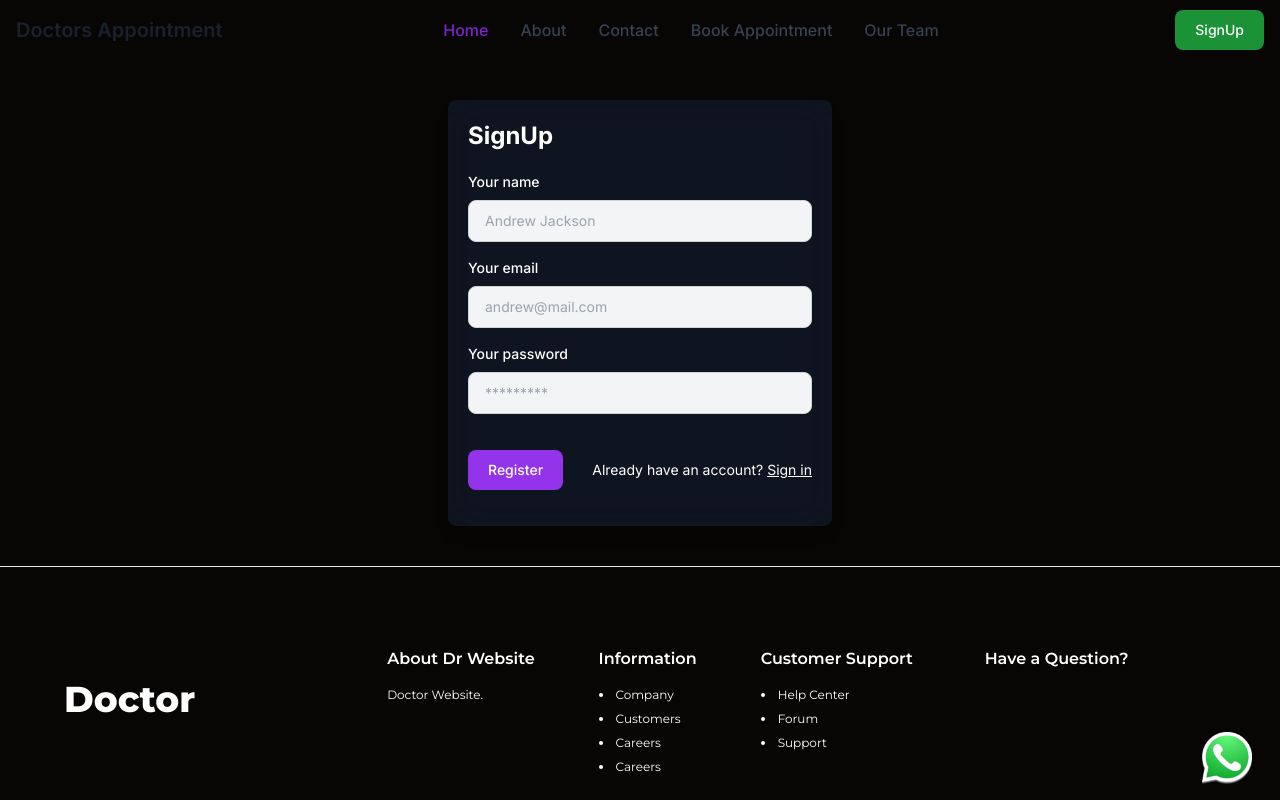
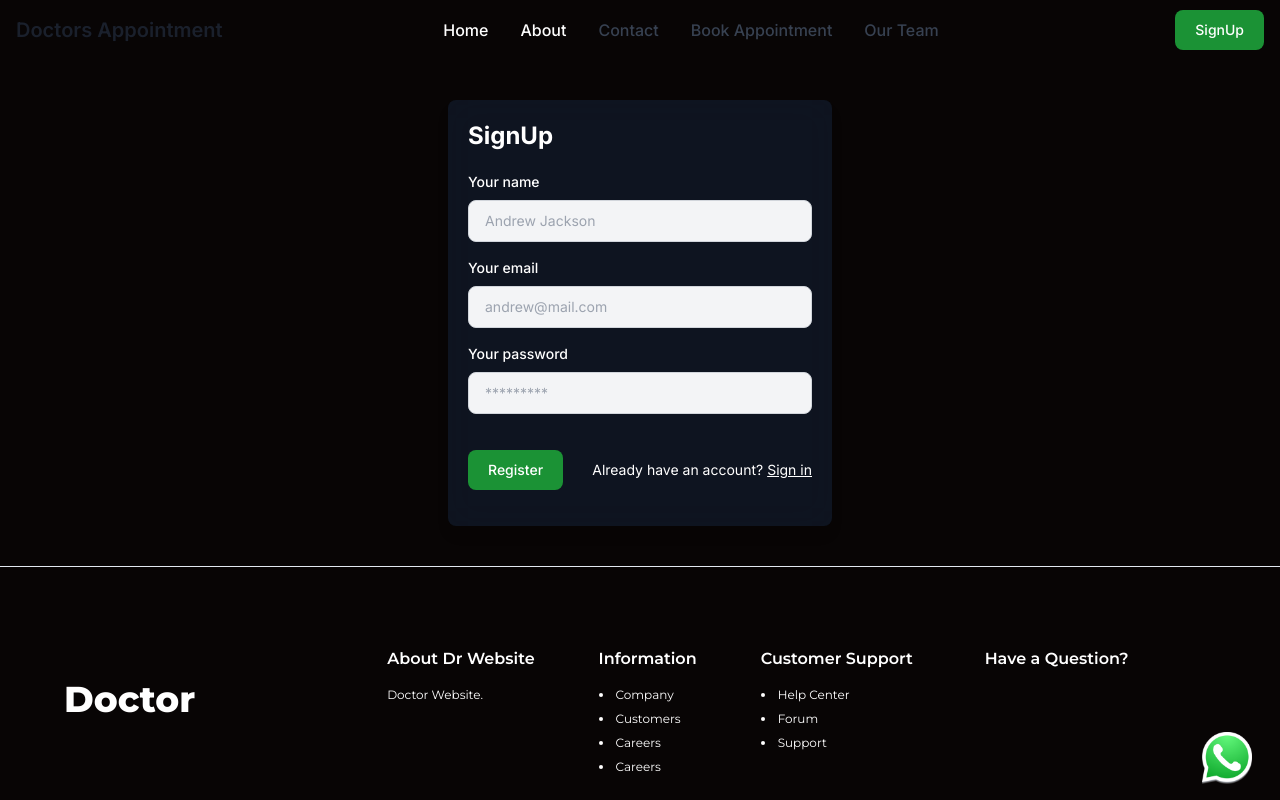
Before and after one commit to MuhammadZaidKhan/Nextjs-Doctors-Website, a Next.js app: page /signup in a window 1280 px wide. Built offline with nearby package versions, Linux system fonts and the light colour scheme.

Commit message:
Adjusting Navbar Text Colors

```diff
--- a/src/app/Components/Navbar.tsx
+++ b/src/app/Components/Navbar.tsx
@@ -30,7 +30,7 @@ const Navbar = () => {
             <button
               onClick={toggleNav}
               type="button"
-              className="inline-flex items-center p-2 ml-1 text-sm text-gray-500 rounded-lg lg:hidden hover:bg-gray-100 focus:outline-none focus:ring-2 focus:ring-gray-200 dark:text-gray-400 dark:hover:bg-gray-700 dark:focus:ring-gray-600"
+              className="inline-flex items-center p-2 ml-1 text-sm text-gray-500 rounded-lg lg:hidden hover:bg-gray-100 focus:outline-none focus:ring-2 focus:ring-gray-200 dark:text-white dark:hover:bg-green dark:focus:ring-gray-600"
             >
               <span className="sr-only">Open main menu</span>
               <svg
@@ -69,7 +69,7 @@ const Navbar = () => {
               <li>
                 <a
                   href="/"
-                  className="block py-2 pl-3 pr-4 text-white bg-purple-700 rounded lg:bg-transparent lg:text-purple-700 lg:p-0 dark:text-white"
+                  className="block py-2 pl-3 pr-4 text-white border-b border-gray-100 hover:bg-gray-50 lg:hover:bg-transparent lg:border-0 lg:hover:text-purple-700 lg:p-0 dark:text-white lg:dark:hover:text-gray-600 dark:hover:bg-green dark:hover:text-white lg:dark:hover:bg-transparent dark:border-gray-700"
                   aria-current="page"
                 >
                   Home
@@ -78,7 +78,7 @@ const Navbar = () => {
               <li>
                 <a
                   href="/about"
-                  className="block py-2 pl-3 pr-4 text-gray-700 border-b border-gray-100 hover:bg-gray-50 lg:hover:bg-transparent lg:border-0 lg:hover:text-purple-700 lg:p-0 dark:text-gray-400 lg:dark:hover:text-white dark:hover:bg-gray-700 dark:hover:text-white lg:dark:hover:bg-transparent dark:border-gray-700"
+                  className="block py-2 pl-3 pr-4 text-white border-b border-gray-100 hover:bg-gray-50 lg:hover:bg-transparent lg:border-0 lg:hover:text-purple-700 lg:p-0 dark:text-white lg:dark:hover:text-gray-600 dark:hover:bg-green dark:hover:text-white lg:dark:hover:bg-transparent dark:border-gray-700"
                 >
                   About
                 </a>
@@ -86,7 +86,7 @@ const Navbar = () => {
               <li>
                 <a
                   href="/contact"
-                  className="block py-2 pl-3 pr-4 text-gray-700 border-b border-gray-100 hover:bg-gray-50 lg:hover:bg-transparent lg:border-0 lg:hover:text-purple-700 lg:p-0 dark:text-gray-400 lg:dark:hover:text-white dark:hover:bg-gray-700 dark:hover:text-white lg:dark:hover:bg-transparent dark:border-gray-700"
+                  className="block py-2 pl-3 pr-4 text-gray-700 border-b border-gray-100 hover:bg-gray-50 lg:hover:bg-transparent lg:border-0 lg:hover:text-purple-700 lg:p-0 dark:text-white lg:dark:hover:text-gray-600 dark:hover:bg-green dark:hover:text-white lg:dark:hover:bg-transparent dark:border-gray-700"
                 >
                   Contact
                 </a>
@@ -94,7 +94,7 @@ const Navbar = () => {
               <li>
                 <a
                   href="/appointment"
-                  className="block py-2 pl-3 pr-4 text-gray-700 border-b border-gray-100 hover:bg-gray-50 lg:hover:bg-transparent lg:border-0 lg:hover:text-purple-700 lg:p-0 dark:text-gray-400 lg:dark:hover:text-white dark:hover:bg-gray-700 dark:hover:text-white lg:dark:hover:bg-transparent dark:border-gray-700"
+                  className="block py-2 pl-3 pr-4 text-gray-700 border-b border-gray-100 hover:bg-gray-50 lg:hover:bg-transparent lg:border-0 lg:hover:text-purple-700 lg:p-0 dark:text-white lg:dark:hover:text-gray-600 dark:hover:bg-green dark:hover:text-white lg:dark:hover:bg-transparent dark:border-gray-700"
                 >
                   Book Appointment
                 </a>
@@ -102,7 +102,7 @@ const Navbar = () => {
               <li>
                 <a
                   href="/team"
-                  className="block py-2 pl-3 pr-4 text-gray-700 border-b border-gray-100 hover:bg-gray-50 lg:hover:bg-transparent lg:border-0 lg:hover:text-purple-700 lg:p-0 dark:text-gray-400 lg:dark:hover:text-white dark:hover:bg-gray-700 dark:hover:text-white lg:dark:hover:bg-transparent dark:border-gray-700"
+                  className="block py-2 pl-3 pr-4 text-gray-700 border-b border-gray-100 hover:bg-gray-50 lg:hover:bg-transparent lg:border-0 lg:hover:text-purple-700 lg:p-0 dark:text-white lg:dark:hover:text-gray-600 dark:hover:bg-green dark:hover:text-white lg:dark:hover:bg-transparent dark:border-gray-700"
                 >
                   Our Team
                 </a>
--- a/src/app/signup/page.tsx
+++ b/src/app/signup/page.tsx
@@ -52,7 +52,7 @@ export default function signup() {
           <div className="flex items-center justify-between mb-4">
             <button
               type="submit"
-              className="text-white bg-purple-600 hover:bg-purple-700 focus:ring-2 focus:ring-blue-300 font-medium rounded-lg text-sm py-2.5 px-5 w-full sm:w-auto"
+              className="text-white bg-green focus:ring-2 font-medium rounded-lg text-sm py-2.5 px-5 sm:w-auto"
             >
               Register
             </button>
```
